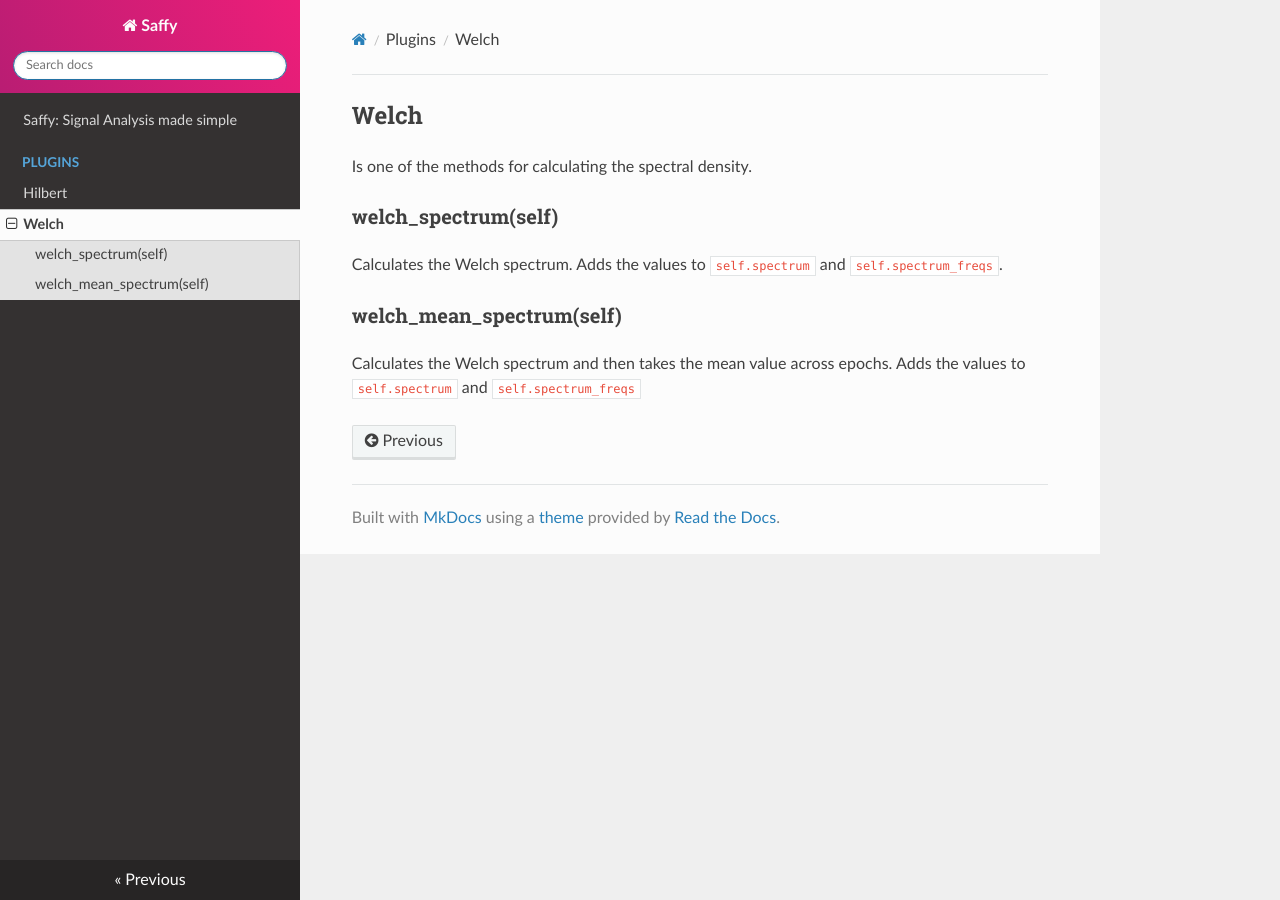
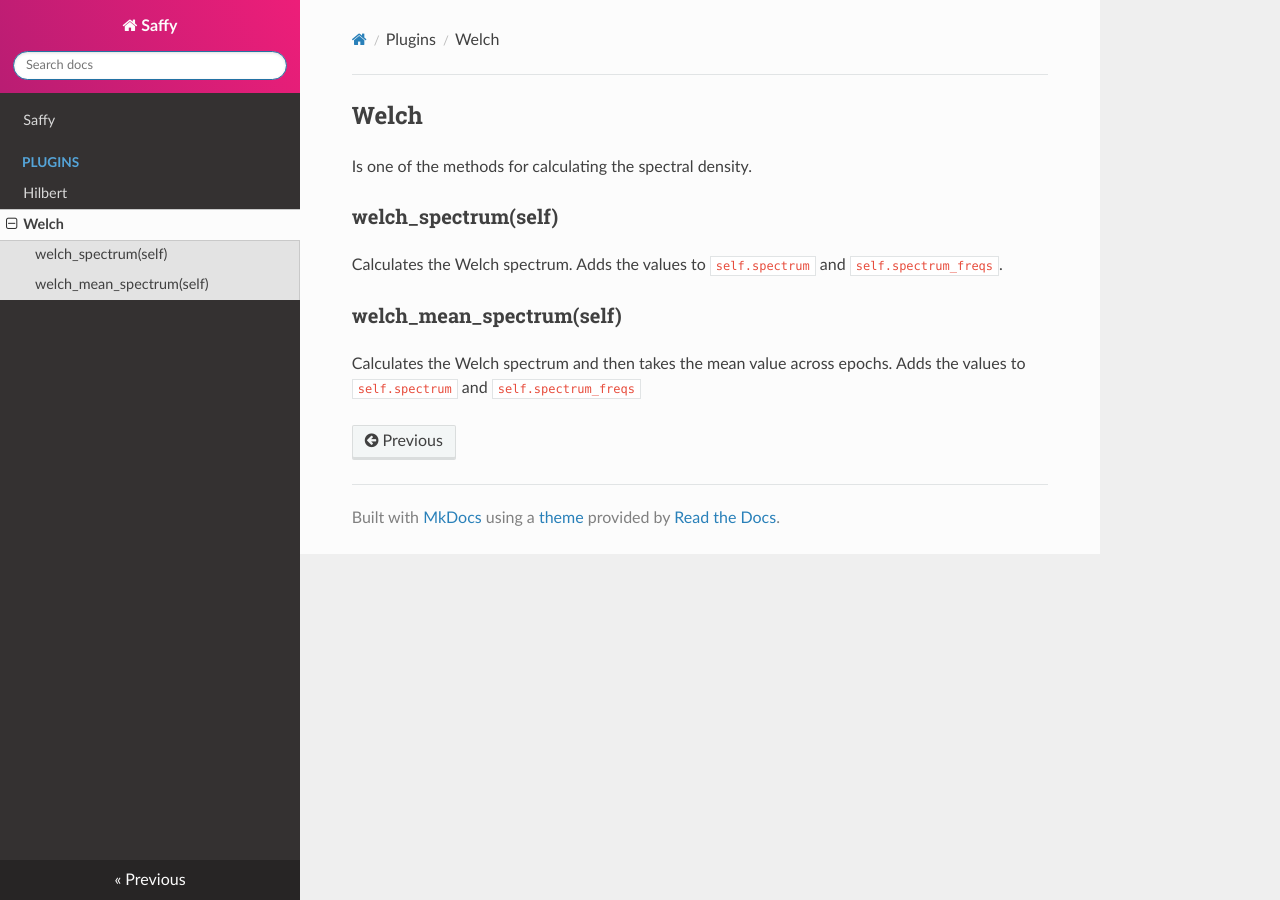
Before and after one commit to saffy-team/saffy, an MkDocs documentation site: the page built from docs/Plugins/Welch.md, in a window 1280 px wide. Built offline with MkDocs 1.6.1, drawn with Linux system fonts in a browser that asks for light colours; nearby versions of some CDN libraries.

Commit message:
[FEATURE] added docs

```diff
--- a/docs/extra.css
+++ b/docs/extra.css
@@ -1,3 +1,7 @@
 .wy-side-nav-search {
 	background: linear-gradient(-117deg, #ed1e79, #b91d73);
 }
+
+.wy-nav-top {
+	background: linear-gradient(-117deg, #ed1e79, #b91d73);
+}
--- a/docs/index.md
+++ b/docs/index.md
@@ -1,5 +1,6 @@
-# Saffy: Signal Analysis made simple
-<img src="/saffy_logo.png" width="250px" alt="Saffy Logo" />
+# Saffy
+
+<img src="https://res.cloudinary.com/ppierzc/image/upload/v1554243272/saffy_logo_hc4atf.png" width="250px" alt="Saffy Logo" />
 
 
 ## A High-Level Signal Analysis Framework
--- a/mkdocs.yml
+++ b/mkdocs.yml
@@ -2,3 +2,4 @@ site_name: Saffy
 theme:
   name: 'readthedocs'
 extra_css: [extra.css]
+site_favicon: favicon.ico
```
Also changed, not shown: README.md (+1 -1 lines), docs/favicon.ico (added), docs/saffy_logo.png (deleted).
